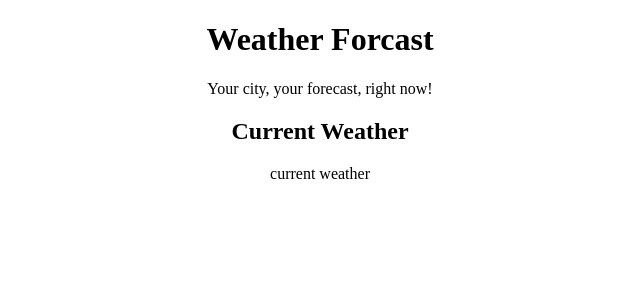
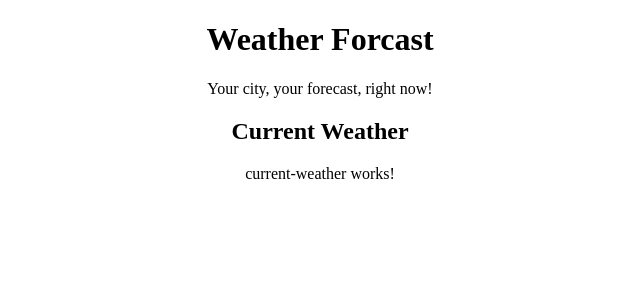
Before and after one commit to starrynights89/local-weather-app, an Angular app: page / in a window 1280 px wide. Shown: the top 300 px of the page, without its empty margins (320-960 px from the left). Built offline with nearby package versions, Linux system fonts and the light colour scheme.

Commit message:
setting up mvvm controller

```diff
--- a/src/app/app.component.html
+++ b/src/app/app.component.html
@@ -4,5 +4,5 @@
   </h1>
   <div>Your city, your forecast, right now!</div>
   <h2>Current Weather</h2>
-  <div>current weather</div>
+  <app-current-weather></app-current-weather>
 </div>
--- /dev/null
+++ b/src/app/current-weather/current-weather.component.html
@@ -0,0 +1,3 @@
+<p>
+  current-weather works!
+</p>
--- /dev/null
+++ b/src/app/current-weather/current-weather.component.ts
@@ -0,0 +1,21 @@
+import { Component, OnInit } from '@angular/core'
+
+@Component({
+  selector: 'app-current-weather',
+  templateUrl: './current-weather.component.html',
+  styleUrls: ['./current-weather.component.css'],
+  template: `
+  <p>
+    current-weather works!
+  </p>
+  `,
+  styles: ['']
+})
+export class CurrentWeatherComponent implements OnInit {
+
+  constructor() { }
+
+  ngOnInit() {
+  }
+
+}
```
Also changed, not shown: src/app/app.module.ts (+7 -5 lines), src/app/current-weather/current-weather.component.css (added), 1 other file (tests, documents, lock files or other folders).
